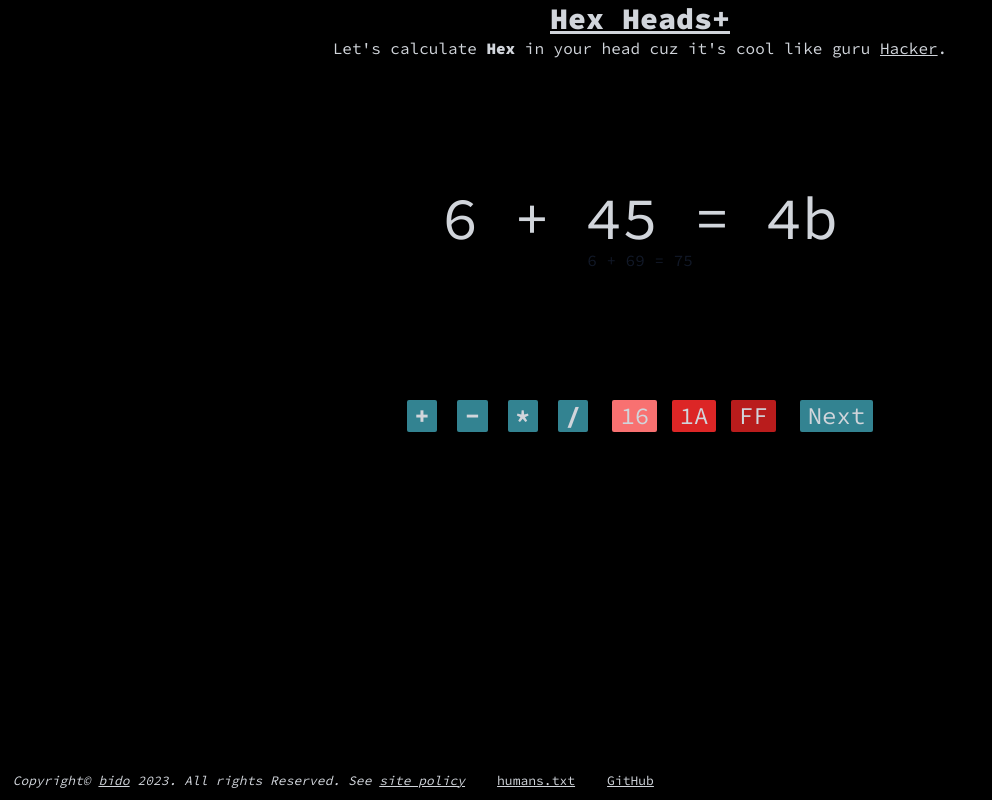
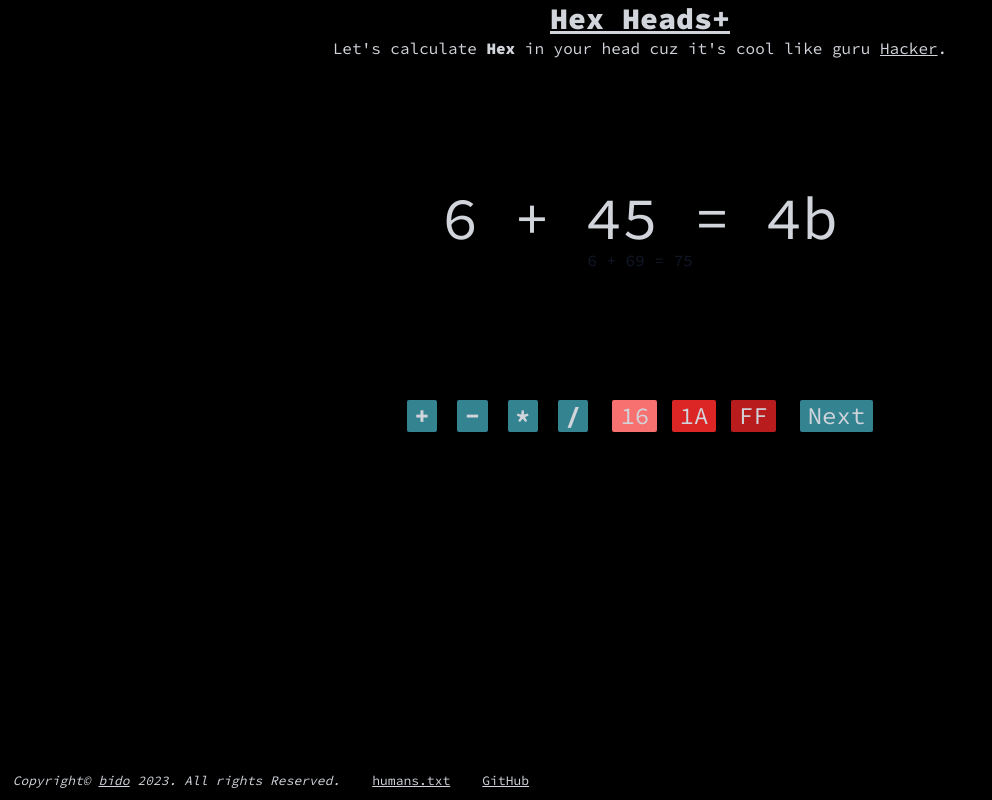
Before and after one commit to K-REBO/hexHeads, a SvelteKit app: page / in a window 1280 px wide. Shown: the whole page, without its empty margins (0-992 px from the left). Built offline with nearby package versions, Linux system fonts and the light colour scheme.

Commit message:
:fire: Remove site policy link cuz too lazy to add site policy

```diff
--- a/src/routes/+page.svelte
+++ b/src/routes/+page.svelte
@@ -152,8 +152,6 @@
                 <a href="https://bido.dev">bido</a>
                 2023.
                 All rights Reserved.
-                See
-                <a href="https://blog.bido.dev/policies/site">site policy</a>
             </span>
             <a href="https://blog.bido.dev/humans.txt">humans.txt</a>
             <a href="https://github.com/K-REBO/hexHeads">GitHub</a>
```
Also changed, not shown: 12 other files (tests, documents, lock files or other folders).
